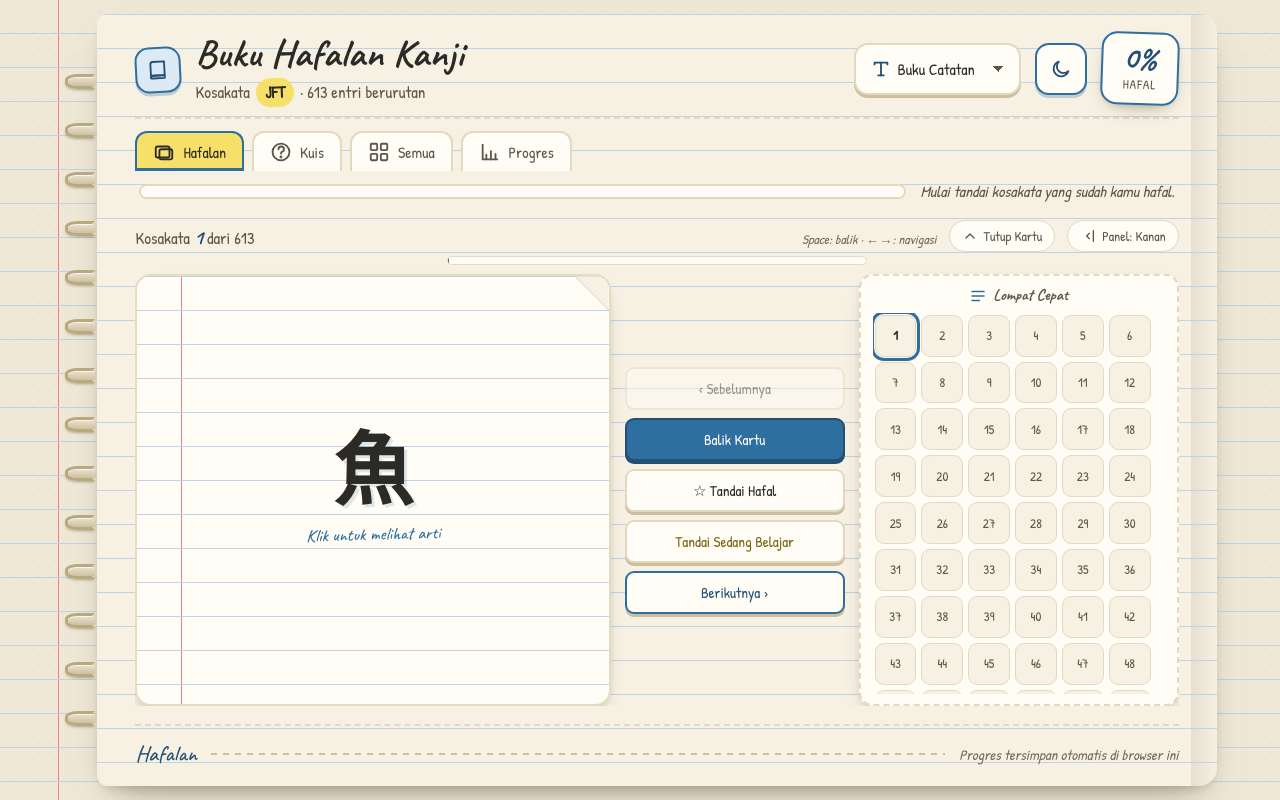
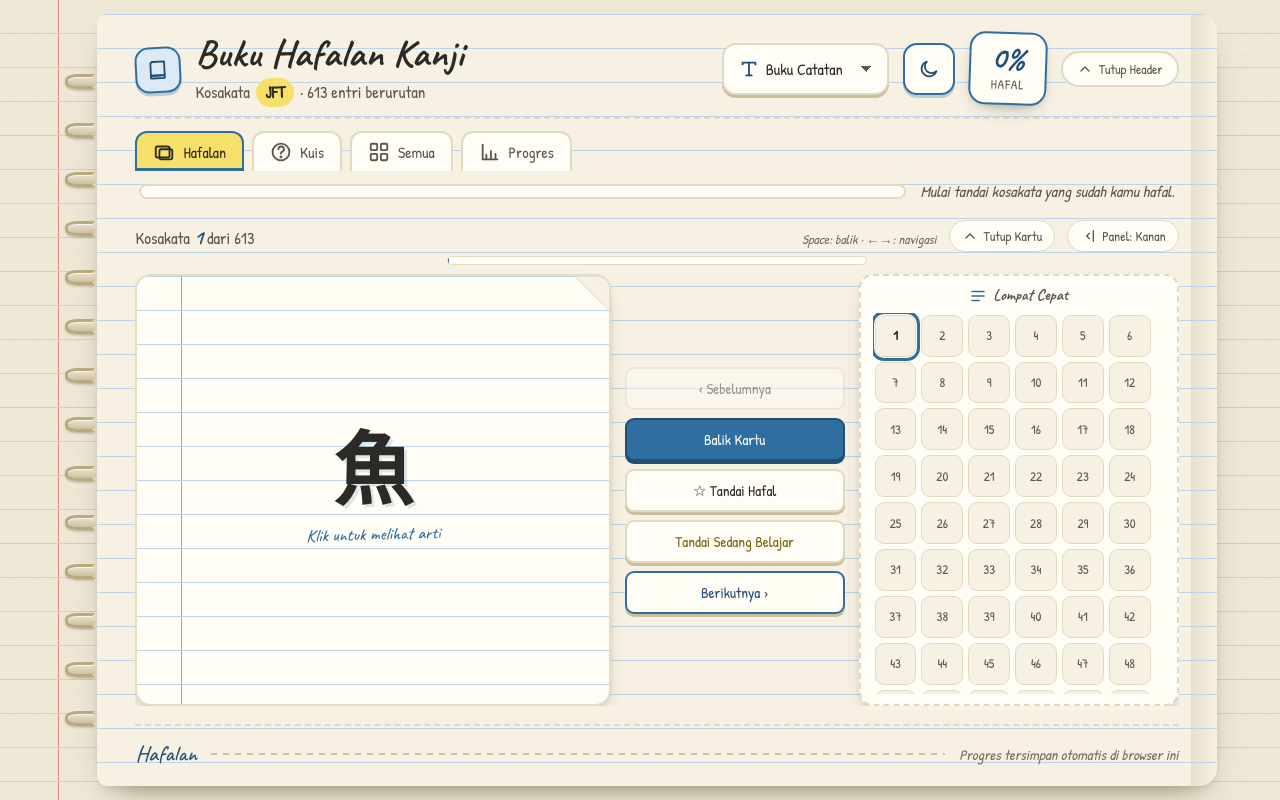
Before and after one commit to amirudinR/KanjiLPK, a React (Vite) app: page / in a window 1280 px wide. Built offline with nearby package versions, Linux system fonts and the light colour scheme; a web font is replaced by a local one.

Commit message:
Header buku bisa dibuka/tutup (mode ringkas) agar ruang konten lebih lega

```diff
--- a/src/components/NotebookHeader.jsx
+++ b/src/components/NotebookHeader.jsx
@@ -1,7 +1,9 @@
+import { useCallback, useState } from 'react'
 import Icon from './Icon.jsx'
 
 /**
  * Kepala buku: judul, pemilih font, tombol tema, dan badge progres.
+ * Bisa dilipat (collapse) supaya ruang konten lebih lega.
  *
  * @param {object} props
  * @param {number} props.total
@@ -21,6 +23,96 @@ function NotebookHeader({
   onSetFont,
   fontOptions,
 }) {
+  const [collapsed, setCollapsed] = useState(() => {
+    try {
+      return localStorage.getItem('kanji-notebook:header-collapsed') === '1'
+    } catch {
+      return false
+    }
+  })
+
+  const toggleCollapsed = useCallback(() => {
+    setCollapsed((v) => {
+      const next = !v
+      try {
+        localStorage.setItem('kanji-notebook:header-collapsed', next ? '1' : '0')
+      } catch {
+        /* localStorage tak tersedia — abaikan */
+      }
+      return next
+    })
+  }, [])
+
+  const toggleThemeBtn = (
+    <button
+      type="button"
+      className="theme-toggle"
+      onClick={onToggleTheme}
+      aria-label={
+        theme === 'dark' ? 'Ganti ke mode terang' : 'Ganti ke mode gelap'
+      }
+      title={theme === 'dark' ? 'Mode terang' : 'Mode gelap'}
+    >
+      <span className="theme-toggle-icon" aria-hidden="true">
+        <Icon name={theme === 'dark' ? 'sun' : 'moon'} />
+      </span>
+    </button>
+  )
+
+  const collapseBtn = (
+    <button
+      type="button"
+      className="notebook-head-collapse"
+      onClick={toggleCollapsed}
+      aria-expanded={!collapsed}
+      aria-label={collapsed ? 'Buka header buku' : 'Tutup header buku'}
+      title={collapsed ? 'Buka header' : 'Tutup header (lebih lega)'}
+    >
+      <svg
+        width="16"
+        height="16"
+        viewBox="0 0 24 24"
+        fill="none"
+        stroke="currentColor"
+        strokeWidth="2"
+        strokeLinecap="round"
+        strokeLinejoin="round"
+        aria-hidden="true"
+      >
+        {collapsed ? (
+          <path d="M6 9l6 6 6-6" />
+        ) : (
+          <path d="M6 15l6-6 6 6" />
+        )}
+      </svg>
+      {collapsed ? 'Buka Header' : 'Tutup Header'}
+    </button>
+  )
+
+  if (collapsed) {
+    return (
+      <header className="notebook-head is-collapsed">
+        <div className="notebook-head-compact">
+          <span className="notebook-title-icon" aria-hidden="true">
+            <Icon name="book" />
+          </span>
+          <h1 className="notebook-head-compact-title">Buku Hafalan Kanji</h1>
+          <span
+            className="notebook-head-compact-badge"
+            role="status"
+            aria-label={`Progres hafalan ${progressPercent} persen`}
+          >
+            {progressPercent}% hafal
+          </span>
+          <div className="notebook-head-compact-actions">
+            {toggleThemeBtn}
+            {collapseBtn}
+          </div>
+        </div>
+      </header>
+    )
+  }
+
   return (
     <header className="notebook-head">
       <div className="notebook-title">
@@ -56,19 +148,7 @@ function NotebookHeader({
           </select>
         </label>
 
-        <button
-          type="button"
-          className="theme-toggle"
-          onClick={onToggleTheme}
-          aria-label={
-            theme === 'dark' ? 'Ganti ke mode terang' : 'Ganti ke mode gelap'
-          }
-          title={theme === 'dark' ? 'Mode terang' : 'Mode gelap'}
-        >
-          <span className="theme-toggle-icon" aria-hidden="true">
-            <Icon name={theme === 'dark' ? 'sun' : 'moon'} />
-          </span>
-        </button>
+        {toggleThemeBtn}
 
         <div
           className="notebook-badge"
@@ -82,6 +162,8 @@ function NotebookHeader({
             hafal
           </span>
         </div>
+
+        {collapseBtn}
       </div>
     </header>
   )
--- a/src/styles/layout.css
+++ b/src/styles/layout.css
@@ -159,6 +159,79 @@
   display: flex;
   align-items: center;
   gap: 14px;
+}
+
+/* Tombol buka/tutup header */
+.notebook-head-collapse {
+  display: inline-flex;
+  align-items: center;
+  gap: 6px;
+  flex: none;
+  padding: 7px 14px;
+  font-family: var(--font-note);
+  font-size: 0.85rem;
+  color: var(--ink-soft);
+  background: var(--card);
+  border: 2px solid var(--paper-edge);
+  border-radius: 999px;
+  transition:
+    color 140ms ease,
+    border-color 140ms ease,
+    transform 140ms ease;
+}
+
+.notebook-head-collapse:hover {
+  color: var(--accent-deep);
+  border-color: var(--accent);
+  transform: translateY(-1px);
+}
+
+/* Header dalam keadaan terlipat: satu baris ringkas */
+.notebook-head.is-collapsed {
+  padding-bottom: 8px;
+}
+
+.notebook-head-compact {
+  display: flex;
+  align-items: center;
+  gap: 12px;
+  width: 100%;
+}
+
+.notebook-head-compact .notebook-title-icon {
+  width: 38px;
+  height: 38px;
+  font-size: 1.1rem;
+}
+
+.notebook-head-compact-title {
+  margin: 0;
+  font-size: 1.35rem;
+  color: var(--ink);
+  letter-spacing: 0.5px;
+}
+
+.notebook-head-compact-badge {
+  font-family: var(--font-hand);
+  font-size: 1.05rem;
+  font-weight: 700;
+  color: var(--accent-deep);
+  background: var(--accent-soft);
+  border-radius: 999px;
+  padding: 2px 12px;
+  white-space: nowrap;
+}
+
+.notebook-head-compact-actions {
+  display: flex;
+  align-items: center;
+  gap: 10px;
+  margin-left: auto;
+}
+
+.notebook-head-compact-actions .theme-toggle {
+  width: 40px;
+  height: 40px;
 }
 
 .theme-toggle {
```
